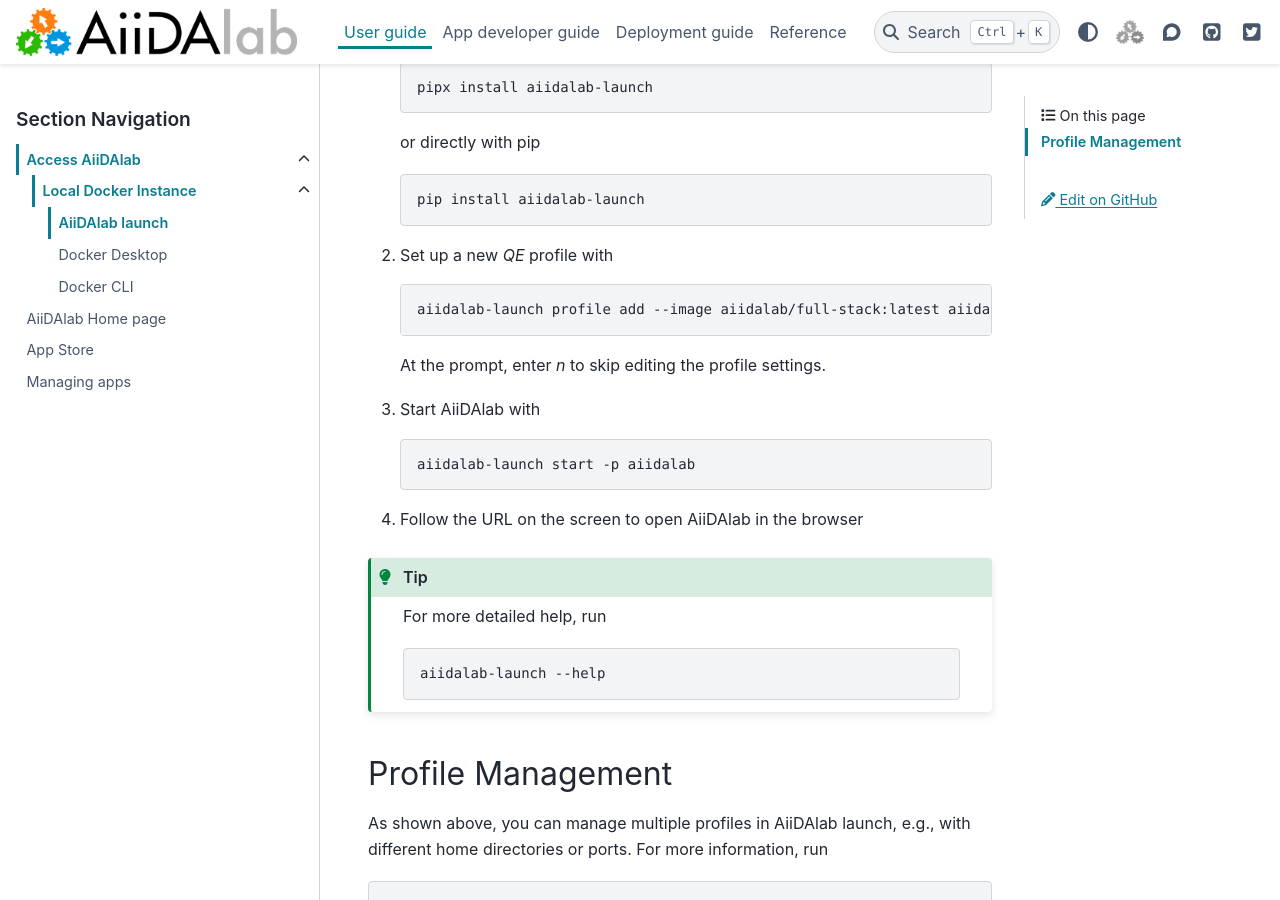
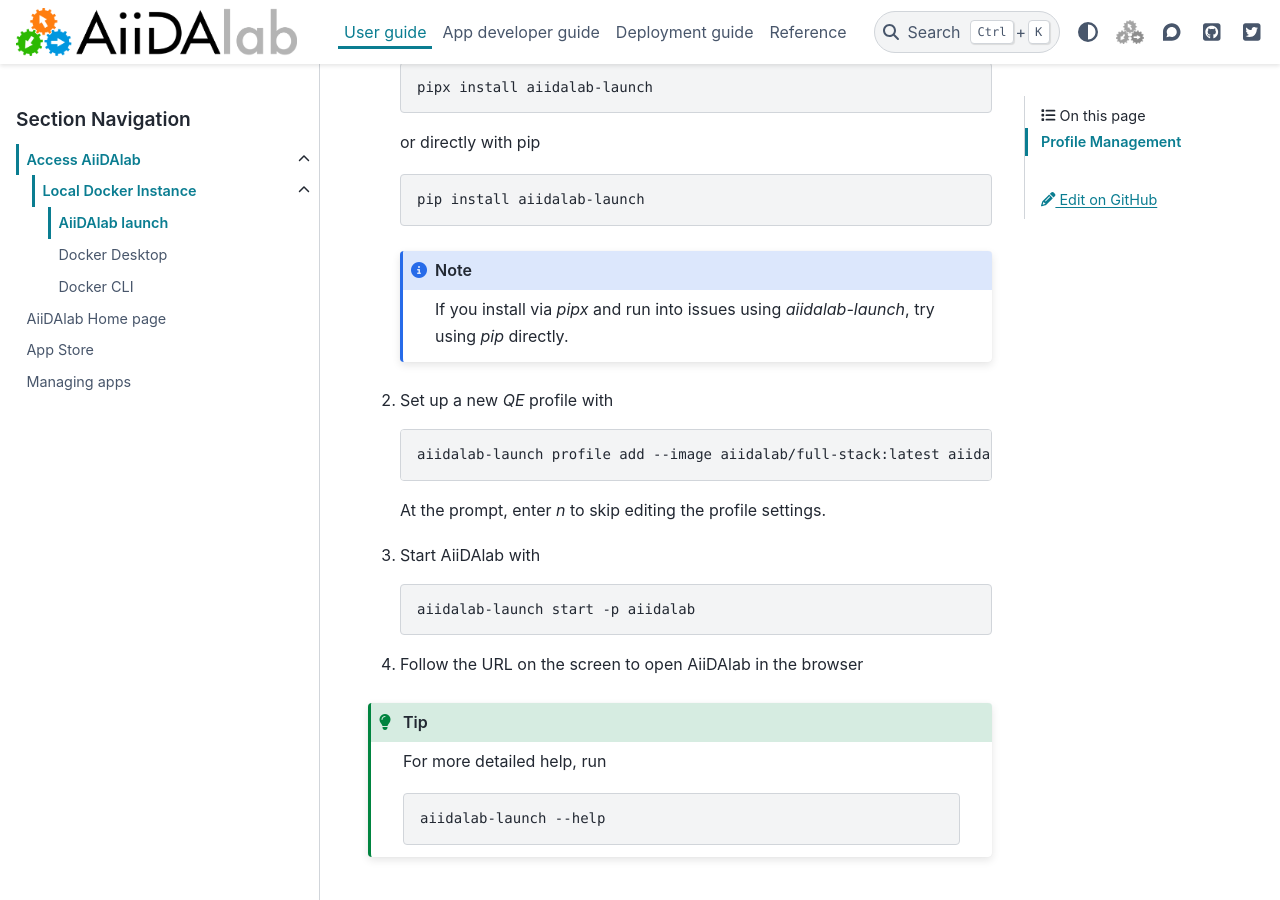
Before and after one commit to aiidalab/aiidalab, a Sphinx documentation site: the page built from docs/source/usage/access/launch.rst, in a window 1280 px wide and 900 px high, scrolled down 511 px. Built offline with Sphinx 7.4.7 and the PyData theme 0.15.4, drawn with Linux system fonts in a browser that asks for light colours; pages that are not in the unit, such as notebooks, are missing from menus.

Commit message:
Add comment regarding `pipx` possible issues

```diff
--- a/docs/source/usage/access/launch.rst
+++ b/docs/source/usage/access/launch.rst
@@ -22,6 +22,10 @@ To use AiiDAlab launch, make sure to first **install Python** (if not already av
    .. code-block:: console
 
       pip install aiidalab-launch
+
+   .. note::
+
+      If you install via `pipx` and run into issues using `aiidalab-launch`, try using `pip` directly.
 
 #. Set up a new `QE` profile with
 
```
